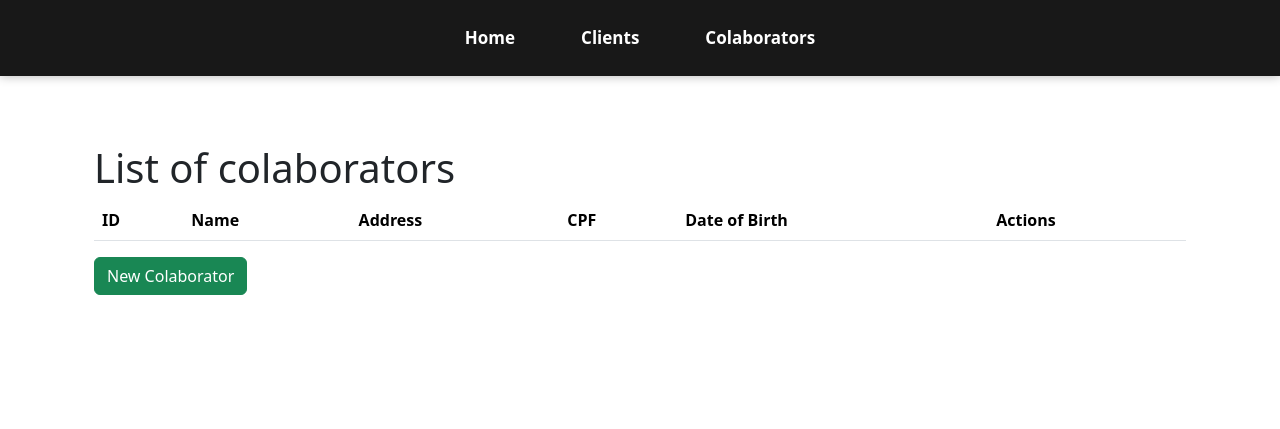
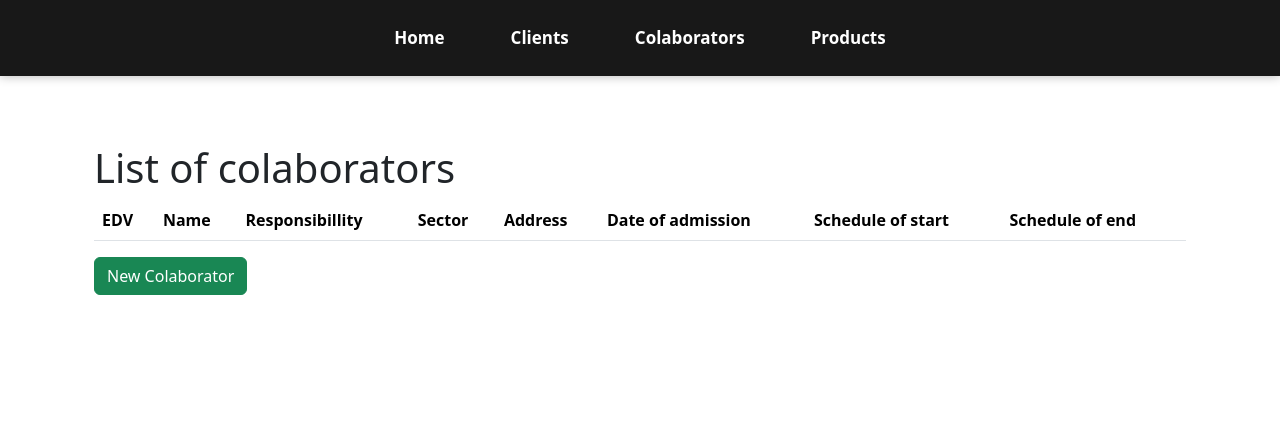
Before and after one commit to daniwells/django, a Django app: page /colaborators/ in a window 1280 px wide. Shown: the top 429 px of the page. Run offline with Django 5.2, Linux system fonts and the light colour scheme; data that the repository does not hold is empty.

Commit message:
atualizando

```diff
--- a/my_project/colaborators/templates/colaborators/show_colaborators.html
+++ b/my_project/colaborators/templates/colaborators/show_colaborators.html
@@ -5,24 +5,27 @@
     <table class="table table-striped">
         <thead>
             <tr>
-                <th>ID</th>
+                <th>EDV</th>
                 <th>Name</th>
+                <th>Responsibillity</th>
+                <th>Sector</th>
                 <th>Address</th>
-                <th>CPF</th>
-                <th>Date of Birth</th>
-                <th>Actions</th>
+                <th>Date of admission</th>
+                <th>Schedule of start</th>
+                <th>Schedule of end</th>
             </tr>
         </thead>
         <tbody>
             {% for colaborator in colaborators %}
             <tr>
-                <td>{{ colaborator.id }}</td>
+                <td>{{ colaborator.EDV }}</td>
                 <td>{{ colaborator.full_name }}</td>
                 <td>{{ colaborator.responsibillity }}</td>
                 <td>{{ colaborator.sector }}</td>
                 <td>{{ colaborator.address }}</td>
-                <td>{{ colaborator.schedule_work }}</td>
-                <td>{{ colaborator.date_start }}</td>
+                <td>{{ colaborator.date_admission }}</td>
+                <td>{{ colaborator.schedule_start }}</td>
+                <td>{{ colaborator.schedule_end}}</td>
                 <td>
                     <a href="{% url 'colaborators:edit_colaborator' colaborator.id %}" class="btn btn-primary">Edit</a>
                     <a href="{% url 'colaborators:delete_colaborator' colaborator.id %}" class="btn btn-danger">Delete</a>
--- a/my_project/my_project/urls.py
+++ b/my_project/my_project/urls.py
@@ -24,7 +24,9 @@ urlpatterns = [
     path('admin/', admin.site.urls),
     path('clients/', include('members.urls'), name="clients"),
     path('colaborators/', include('colaborators.urls'), name="colaborators"),
+    path('products/', include('products.urls'), name="products"),
     path('', lambda request: redirect('clients:list_client'), name="home"),
+
 
 ] + static(settings.STATIC_URL, document_root=settings.STATIC_ROOT)
 
--- a/my_project/products/templates/products/delete_product.html
+++ b/my_project/products/templates/products/delete_product.html
@@ -6,7 +6,7 @@
     <form method="post">
         {% csrf_token %}
         <button type="submit" class="btn btn-danger">Yes, exclude</button>
-        <a href="{% url 'colaborators:show_colaborators' %}" class="btn btn-secondary">Cancel</a>
+        <a href="{% url 'products:show_products' %}" class="btn btn-secondary">Cancel</a>
     </form>
 </div>
 {% endblock %}
--- a/my_project/products/urls.py
+++ b/my_project/products/urls.py
@@ -4,10 +4,10 @@ from . import views
 app_name = "products"
 
 urlpatterns = [
-    path('', views.list_client, name="show_products"),
-    path('products/', views.list_client, name="show_products"),
-    path('new/', views.register_client, name="register_product"),
-    path('new/post', views.register_product, name="register_product"),
+    path('', views.show_products, name="show_products"),
+    path('products/', views.show_products, name="show_products"),
+    path('new/', views.register_product, name="register_product"),
+    path('new/post', views.show_products, name="show_products"),
     path('edit/<int:pk>', views.edit_product, name="edit_product"),
     path('delete/<int:pk>', views.delete_product, name="delete_product"),
     # path('delete/<int:pk>', views.delete_client, name="delete_client"),
--- a/my_project/templates/base.html
+++ b/my_project/templates/base.html
@@ -28,6 +28,9 @@
                         </li>
                         <li class="nav-item li_nav">
                             <a class="nav-link text-white" href="{% url 'colaborators:show_colaborators' %}">Colaborators</a>
+                        </li>
+                        <li class="nav-item li_nav">
+                            <a class="nav-link text-white" href="{% url 'products:show_products' %}">Products</a>
                         </li>
                     </ul>
                 </div>
```
Also changed, not shown: my_project/products/forms.py (added, +7 -0 lines), my_project/products/templates/products/show_products.html (+19 -15 lines), my_project/products/views.py (+45 -1 lines), my_project/colaborators/migrations/0001_initial.py, my_project/db.sqlite3, my_project/media/image 2.png (added), my_project/members/migrations/0001_initial.py, my_project/products/migrations/0001_initial.py.
